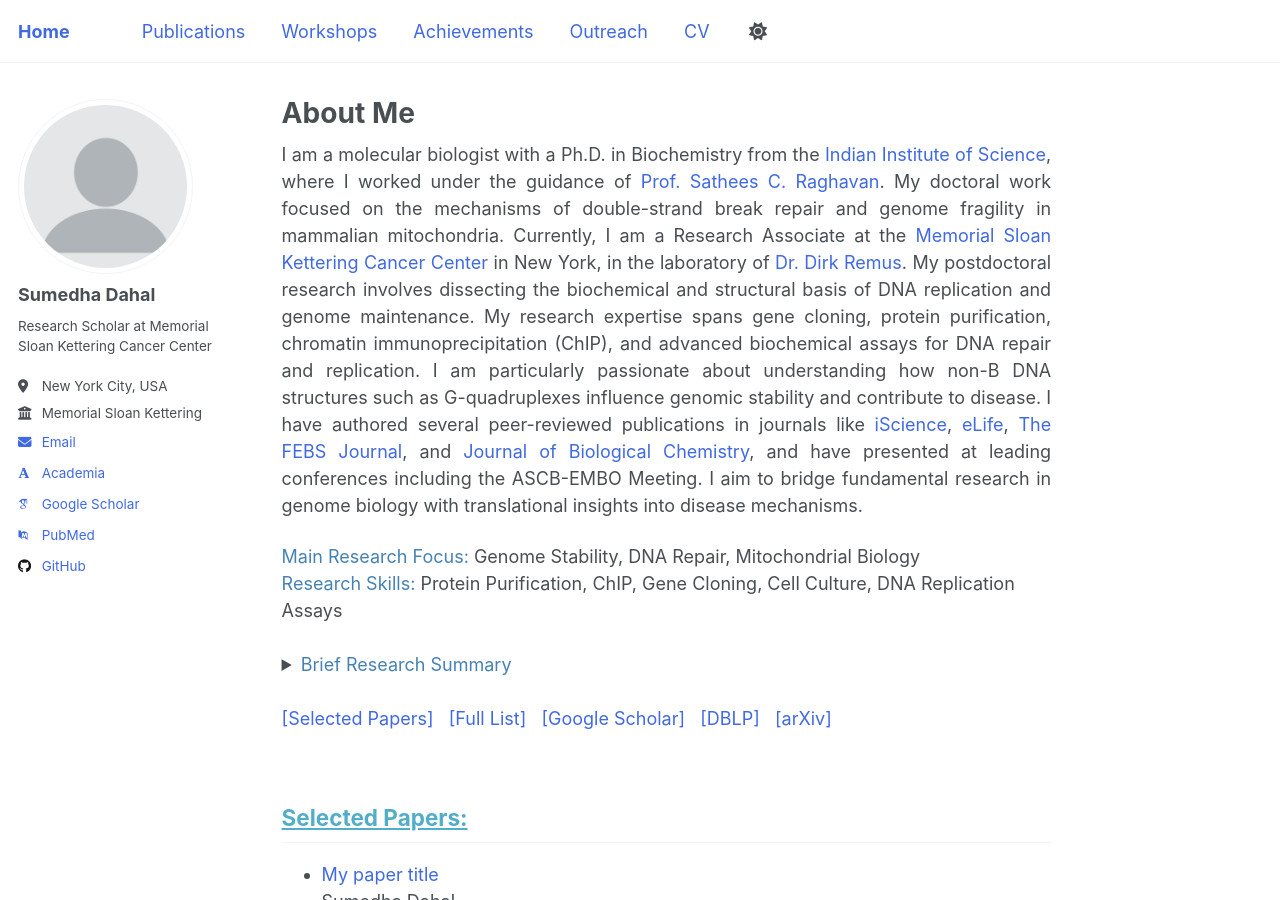
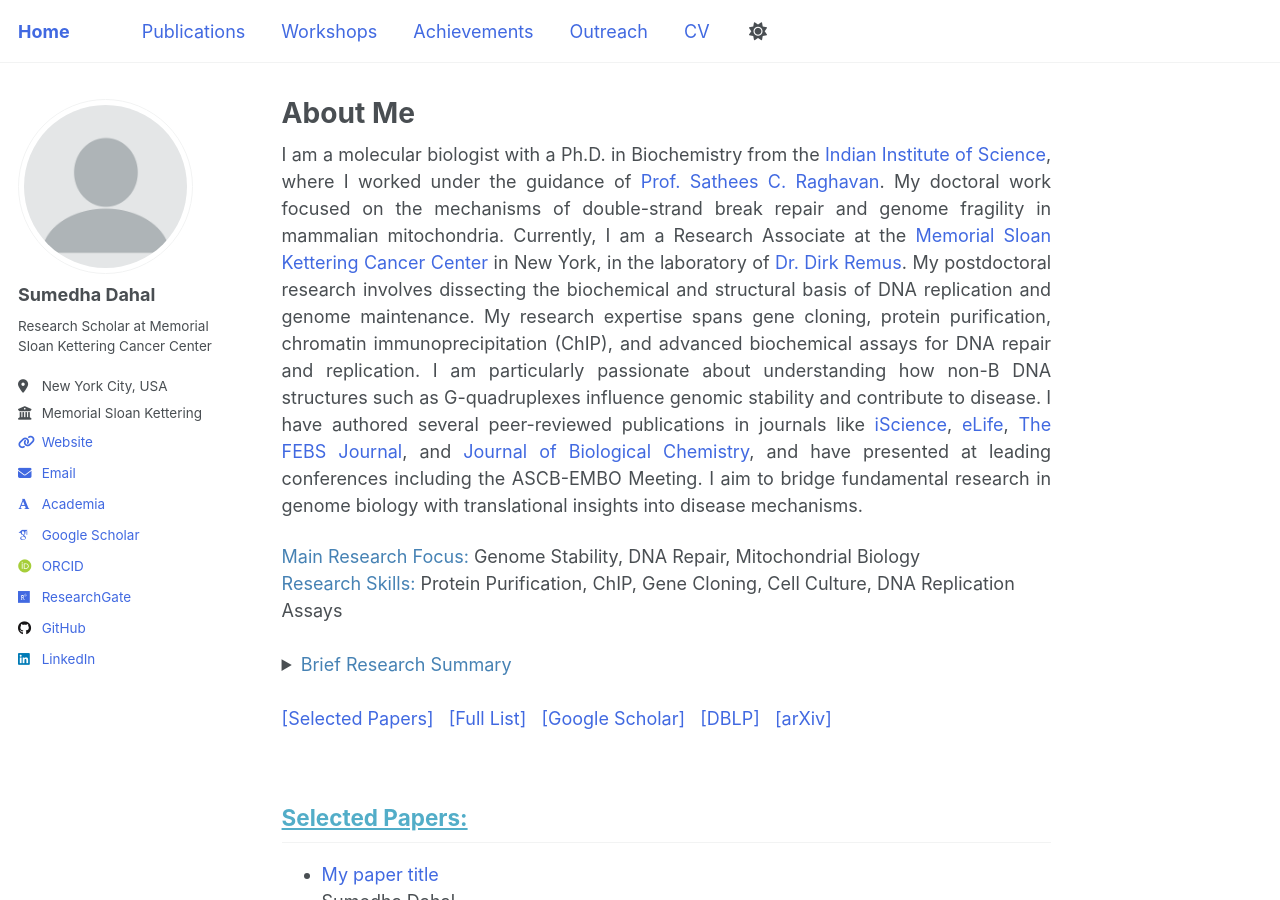
Before and after one commit to Sumu54/Sumu54.github.io, a Jekyll site: the page built from _pages/about.md, in a window 1280 px wide and 900 px high. Built offline with Jekyll 4.4.1, drawn with Linux system fonts in a browser that asks for light colours; some web fonts are replaced; part of the change alters nothing that is shown.

Commit message:
Update _config.yml

```diff
--- a/_config.yml
+++ b/_config.yml
@@ -28,18 +28,18 @@ author:
   bio              : "Research Scholar at Memorial Sloan Kettering Cancer Center"
   location         : "New York City, USA"
   employer         : "Memorial Sloan Kettering"
-  uri              : # URL
-  email            : "none@example.org"
+  uri              : "https://sumu54.github.io/"
+  email            : "dahalsumedha@gmail.com"
 
   # Academic websites
   academia         : "https://www.mskcc.org/research/ski/labs/members/sumedha-dahal"
   arxiv            : # URL - Update with the correct link to your profile
   googlescholar    : "https://scholar.google.com/citations?user=zSO66YwAAAAJ&hl=en"
   impactstory      : # URL
-  orcid            : # "http://orcid.org/yourorcidurl"
+  orcid            : "https://orcid.org/my-orcid?orcid=0000-0003-3682-5656"
   semantic         : # URL
-  pubmed           : "https://www.ncbi.nlm.nih.gov/pubmed/?term=john+snow"
-  researchgate     : # URL
+  pubmed           : # "https://www.ncbi.nlm.nih.gov/pubmed/?term=john+snow"
+  researchgate     : "https://www.researchgate.net/profile/Sumedha-Dahal-2"
   scopus           : # URL
 
   # Repositories and software development
@@ -60,7 +60,7 @@ author:
   keybase          : # Username
   instagram        : # Username
   lastfm           : # Username
-  linkedin         : # sumedha_dahal
+  linkedin         : sumedha-dahal-8b08b261
   mastodon         : # URL
   medium           : # URL
   pinterest        : # Username
```
